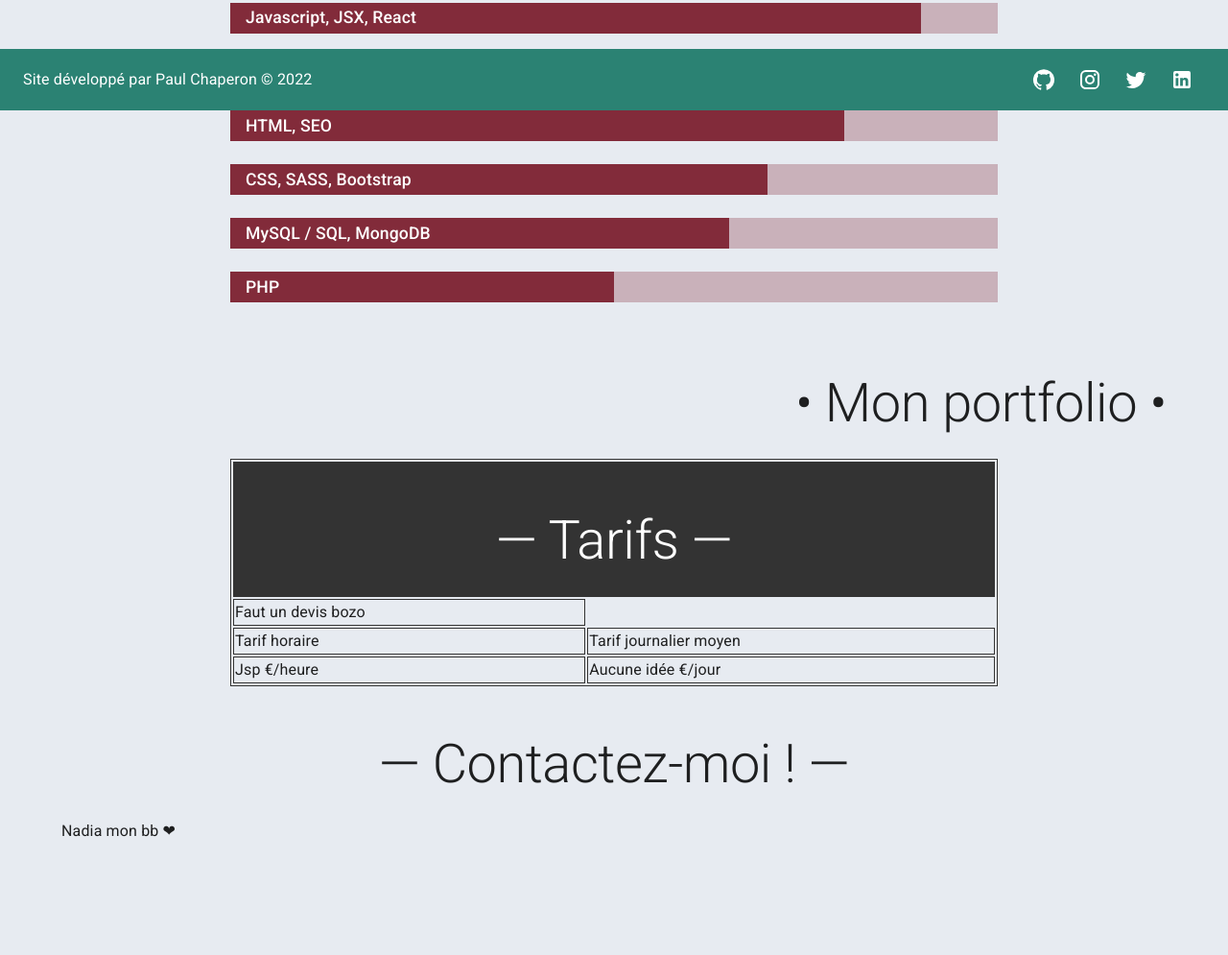
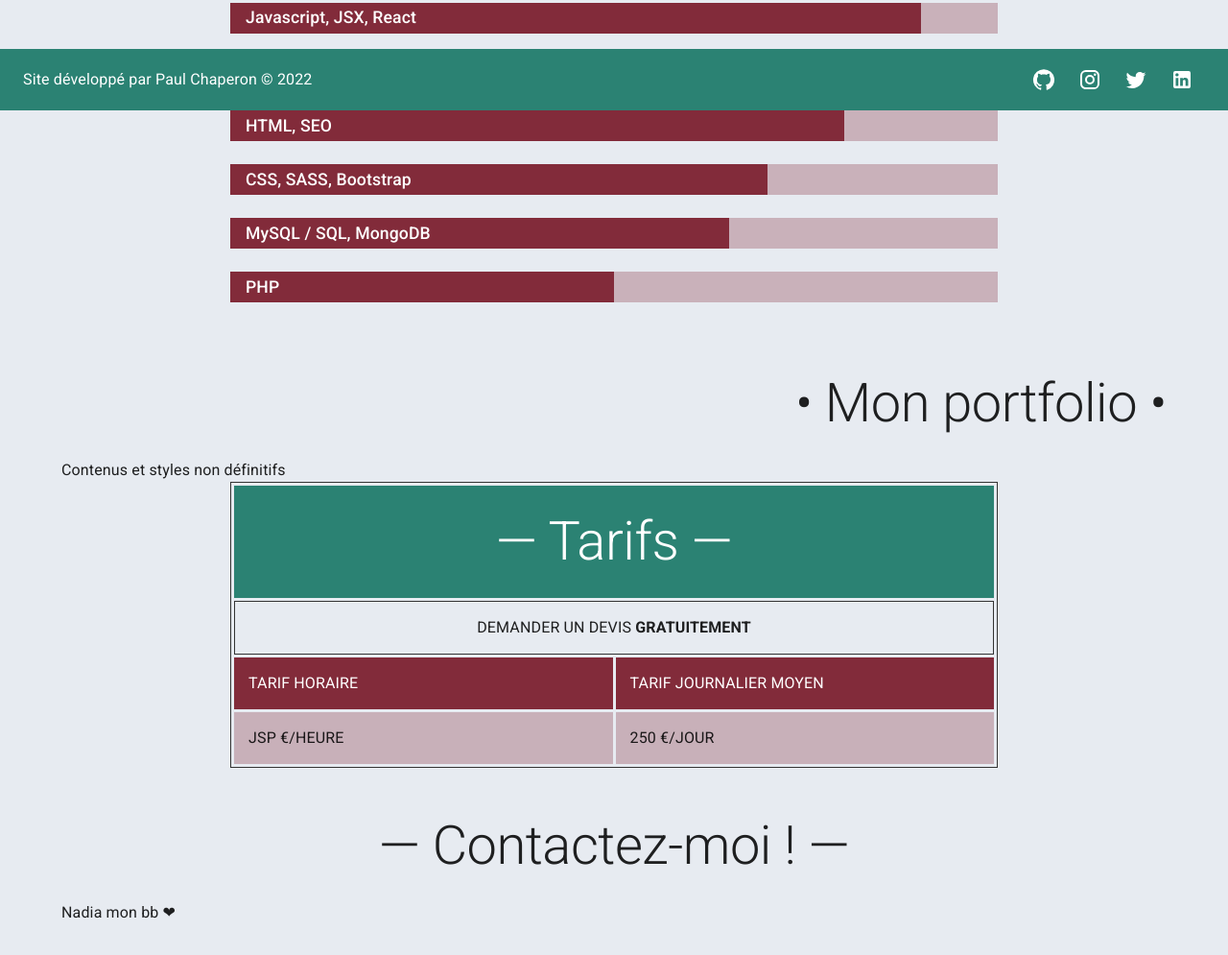
Before and after one commit to Astrolopitheque/paulchapcom, a Gatsby site: page / in a window 1280 px wide. Shown: the part 685-1680 px from the top of the page at 96% size. Before the commit the page ends 1657 px from the top, so only its background shows below. Built offline with nearby package versions, Linux system fonts and the light colour scheme; Gatsby itself is replaced by a stand-in of ours; a web font is replaced by a local one.

Commit message:
Improved prices section

```diff
--- a/src/components/sections/prices.js
+++ b/src/components/sections/prices.js
@@ -4,31 +4,63 @@ import StyledHeading from '../styledheading';
 import styled from '@emotion/styled';
 
 const TableCell = styled.td`
-  border: 1px solid #333;
+  padding: 15px;
+  text-transform: uppercase;
 `;
 
 const PricesSection = () => {
   return (
     <Box display='flex' justifyContent='center'>
-      <table style={{ width: 'min(100%, 800px)', border: '1px solid #333' }}>
+      <table
+        style={{
+          tableLayout: 'fixed',
+          width: 'min(100%, 800px)',
+          border: '1px solid #333',
+          borderCollapse: 'separate',
+          borderSpacing: 3,
+        }}
+      >
         <thead>
           <tr>
-            <th colspan={2} style={{ backgroundColor: '#333', color: '#fff' }}>
-              <StyledHeading id='prices' align='center'>Tarifs</StyledHeading>
+            <th
+              colspan={2}
+              style={{
+                backgroundColor: '#2b8273',
+                color: '#fff',
+              }}
+            >
+              <StyledHeading
+                id='prices'
+                align='center'
+                sx={{
+                  m: 0,
+                  p: 3,
+                }}
+              >
+                Tarifs
+              </StyledHeading>
             </th>
           </tr>
         </thead>
         <tbody>
           <tr>
-            <TableCell colspan={2}>Faut un devis bozo</TableCell>
+            <TableCell
+              colSpan={2}
+              style={{
+                textAlign: 'center',
+                border: '1px solid #333',
+              }}
+            >
+              Demander un devis <b>gratuitement</b>
+            </TableCell>
           </tr>
-          <tr>
+          <tr style={{ color: '#fff', backgroundColor: '#822b3a' }}>
             <TableCell>Tarif horaire</TableCell>
             <TableCell>Tarif journalier moyen</TableCell>
           </tr>
-          <tr>
+          <tr style={{ backgroundColor: '#c8b0b9' }}>
             <TableCell>Jsp €/heure</TableCell>
-            <TableCell>Aucune idée €/jour</TableCell>
+            <TableCell>250 €/jour</TableCell>
           </tr>
         </tbody>
       </table>
--- a/src/pages/index.js
+++ b/src/pages/index.js
@@ -16,6 +16,7 @@ const Index = () => {
         <StyledHeading id='services' align='right'>Services proposés</StyledHeading>
         <SkillsSection />
         <StyledHeading id='portfolio' align='right'>Mon portfolio</StyledHeading>
+        Contenus et styles non définitifs
         <PricesSection />
         <StyledHeading id='contact' align='center'>Contactez-moi !</StyledHeading>
         Nadia mon bb ❤
```
